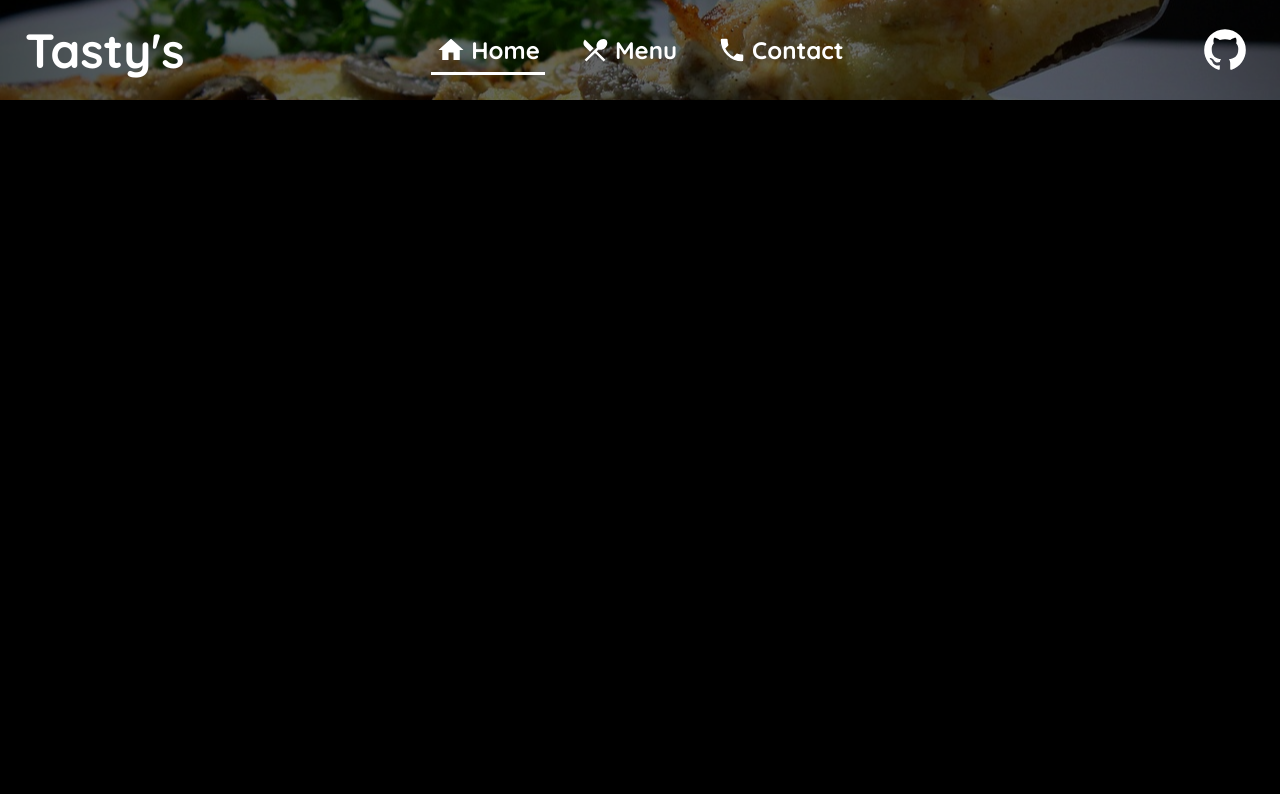
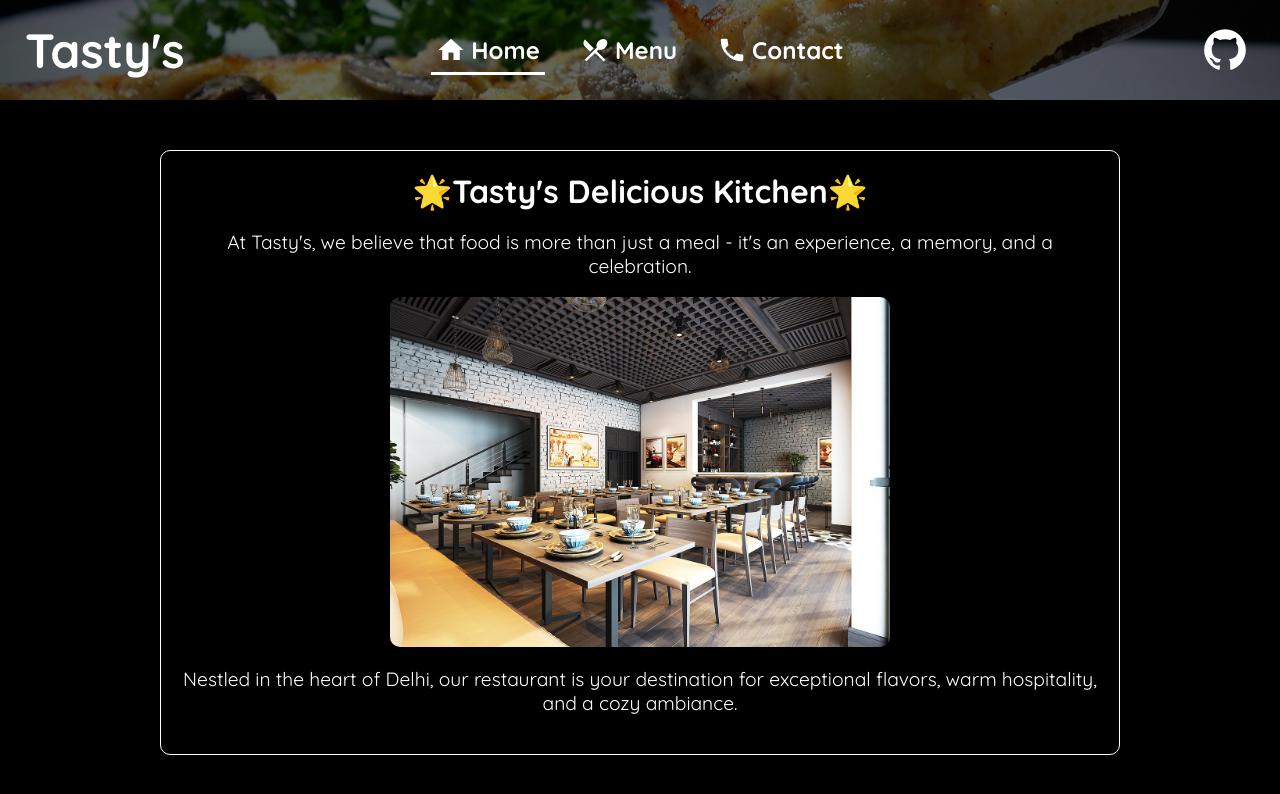
Before and after one commit to jnDhruv/odin-restaurant-page, a website built with webpack: page src/template.html in a window 1280 px wide. Built offline with nearby package versions, Linux system fonts and the light colour scheme.

Commit message:
Create home page

```diff
--- a/src/index.js
+++ b/src/index.js
@@ -1 +1,6 @@
 import "./styles/layout.css";
+import "./styles/content.css";
+
+import loadHomePage from "./modules/home";
+
+loadHomePage();
--- /dev/null
+++ b/src/modules/home.js
@@ -0,0 +1,39 @@
+import imageFile from "../imgs/interior.jpg";
+
+function createPara(text) {
+    const para = document.createElement('p');
+    para.textContent = text;
+    return para;
+}
+
+function createHomePage() {
+    const home = document.createElement('div');
+    home.classList.add("home-content");
+
+    const heading = document.createElement('h2');
+    heading.innerHTML = "&#127775;Tasty's Delicious Kitchen&#127775;"
+
+    const para1 = createPara("At Tasty's, we believe that food is more than just a meal - it's an experience, a memory, and a celebration.");
+
+    const image = document.createElement('img');
+    image.src = imageFile;
+    image.alt = "Restaurant";
+
+    const para2 = createPara("Nestled in the heart of Delhi, our restaurant is your destination for exceptional flavors, warm hospitality, and a cozy ambiance.");
+
+    home.appendChild(heading);
+    home.appendChild(para1);
+    home.appendChild(image);
+    home.appendChild(para2);
+
+    return home;
+}
+
+function loadHomePage() {
+    const content = document.querySelector("#content");
+    content.textContent = "";
+
+    content.appendChild(createHomePage());
+}
+
+export default loadHomePage;
--- /dev/null
+++ b/src/styles/content.css
@@ -0,0 +1,24 @@
+.home-content {
+    display: grid;
+
+    justify-items: center;
+
+    & h2 {
+        align-self: center;
+        font-size: 2rem;
+    }
+
+    & p {
+        font-size: 1.2rem;
+        text-align: center;
+
+        &+p{
+            margin-top: 0;
+        }
+    }
+
+    & img {
+        width: 500px;
+        border-radius: 10px;
+    }
+}
--- a/src/styles/layout.css
+++ b/src/styles/layout.css
@@ -4,7 +4,8 @@
 
 /* reset */
 body,
-h1 {
+h1,
+h2 {
     margin: 0;
     padding: 0;
 }
@@ -40,8 +41,8 @@
     z-index: -1;
     top: 0;
     left: 0;
-    width: 100%;
-    height: 100px;
+    right: 0;
+    bottom: 0;
 
     background-color: white;
     opacity: 0.4;
@@ -64,7 +65,7 @@
 
     cursor: pointer;
     position: relative;
-    transition: background-color 0.25s;
+    transition: all 0.25s;
 
     & div {
         font-weight: bold;
@@ -80,6 +81,7 @@
 
     &:hover {
         background-color: rgba(255, 255, 255, 0.5);
+        transform: translateY(-5px);
     }
 }
 
@@ -108,3 +110,15 @@
         width: 50px;
     }
 }
+
+#content {
+    margin: 50px 0;
+    width: 75%;
+    min-width: 320px;
+    justify-self: center;
+
+    color: white;
+    border: 1px solid white;
+    border-radius: 10px;
+    padding: 20px;
+}
--- a/src/template.html
+++ b/src/template.html
@@ -42,9 +42,7 @@
             </button>
         </div>
     </header>
-    <div class="content">
-
-    </div>
+    <div id="content"></div>
 </body>
 
 </html>
```
Also changed, not shown: src/imgs/interior.jpg (added).
